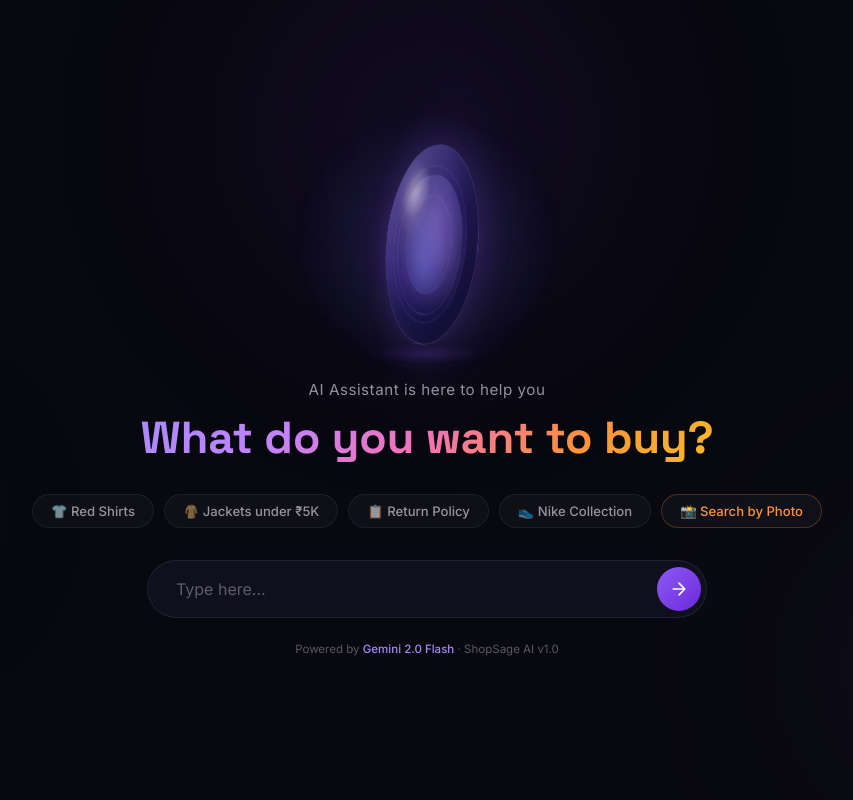
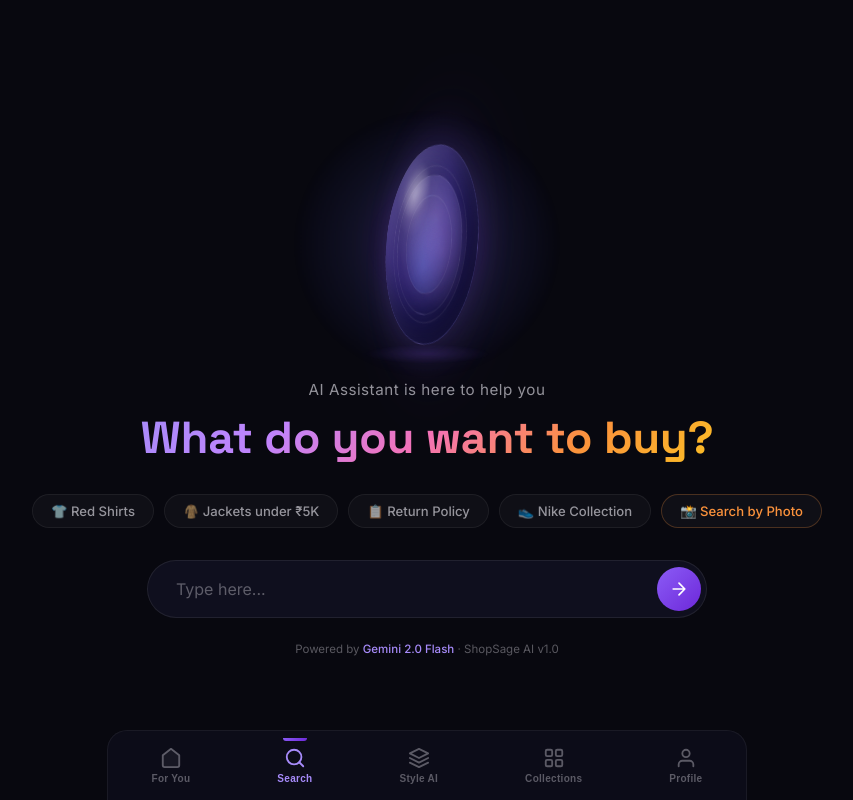
Before and after one commit to DevChiniwala/ShopSageAI, a FastAPI app: page / in a window 1280 px wide. Shown: the whole page, without its empty margins (213-1066 px from the left). Run offline with FastAPI, Linux system fonts and the light colour scheme; some libraries are stand-ins or nearby versions.

Commit message:
feat(ui): Premium interactive UI overhaul with GSAP and VanillaTilt

```diff
--- /dev/null
+++ b/shopsage/exports/audit_log_a1_20260603_215928.csv
@@ -0,0 +1,3 @@
+id,timestamp,actor_id,actor_type,action,resource_type,resource_id
+f4821c56-ff98-44ca-86c0-5366815b5c87,2026-06-03T21:59:28.847511+00:00,a1,admin,delete,tenant,t2
+b231a882-f9c7-4d72-b3e6-b6cb885adee9,2026-06-03T21:59:28.839395+00:00,a1,admin,create,tenant,t1
--- /dev/null
+++ b/shopsage/exports/usage_t1_20260603_215928.csv
@@ -0,0 +1,3 @@
+date,api_calls,agent_runs,searches,cost_incurred
+2026-05-01,100,0,0,0.0
+2026-05-02,200,0,0,0.0
--- /dev/null
+++ b/shopsage/exports/usage_t1_20260603_215929.csv
@@ -0,0 +1,2 @@
+date,api_calls,agent_runs,searches,cost_incurred
+2026-05-01,10,0,0,0.0
--- a/static/css/style.css
+++ b/static/css/style.css
@@ -54,6 +54,7 @@ body {
 
 /* ─── Ambient Background ────────────────────────────────────── */
 .ambient-bg { position: fixed; inset: 0; z-index: 0; overflow: hidden; pointer-events: none; }
+.ambient-bg spline-viewer { width: 100%; height: 100%; pointer-events: none; }
 .ambient-orb { position: absolute; border-radius: 50%; filter: blur(100px); opacity: 0.4; will-change: transform; }
 .orb-1 { width: 600px; height: 600px; background: radial-gradient(circle, rgba(124, 58, 237, 0.3), transparent 70%); top: -200px; left: 50%; transform: translateX(-50%); animation: orbFloat1 20s ease-in-out infinite; }
 .orb-2 { width: 400px; height: 400px; background: radial-gradient(circle, rgba(139, 92, 246, 0.2), transparent 70%); bottom: -100px; right: -100px; animation: orbFloat2 25s ease-in-out infinite; }
@@ -230,6 +231,20 @@ body {
     .chat-input-area { padding: 10px 14px 16px; }
 }
 
+/* ─── Bottom Navigation ─────────────────────────────────────── */
+.bottom-nav { position: fixed; bottom: 0; left: 0; right: 0; z-index: 100; display: flex; align-items: center; justify-content: space-around; height: 70px; background: rgba(13, 13, 26, 0.85); backdrop-filter: blur(24px); border-top: 1px solid rgba(255, 255, 255, 0.06); padding-bottom: env(safe-area-inset-bottom, 0); }
+.nav-item { display: flex; flex-direction: column; align-items: center; gap: 4px; background: none; border: none; cursor: pointer; color: var(--text-muted); padding: 8px 16px; transition: all 0.3s var(--ease-out); position: relative; }
+.nav-item.active { color: var(--purple-400); }
+.nav-item.active::before { content: ''; position: absolute; top: -1px; left: 50%; transform: translateX(-50%); width: 24px; height: 3px; border-radius: 0 0 4px 4px; background: var(--gradient-send); }
+.nav-item svg { width: 22px; height: 22px; transition: transform 0.2s var(--ease-spring); }
+.nav-item:active svg { transform: scale(0.85); }
+.nav-item .nav-label { font-size: 10px; font-weight: 600; letter-spacing: 0.3px; }
+
+@media (min-width: 768px) {
+    .bottom-nav { max-width: 860px; left: 50%; transform: translateX(-50%); border-radius: 20px 20px 0 0; border-left: 1px solid rgba(255, 255, 255, 0.06); border-right: 1px solid rgba(255, 255, 255, 0.06); }
+    .chat-screen { padding-bottom: 70px; } /* Ensure chat doesn't hide behind nav */
+}
+
 /* ─── Reduced Motion ────────────────────────────────────────── */
 @media (prefers-reduced-motion: reduce) {
     *, *::before, *::after { animation-duration: 0.01ms !important; transition-duration: 0.01ms !important; }
--- a/static/js/chat.js
+++ b/static/js/chat.js
@@ -262,6 +262,9 @@ function addUserMsg(text) {
         </div>`;
     messagesEl.appendChild(el);
     scrollBottom();
+    if (typeof gsap !== 'undefined') {
+        gsap.fromTo(el, { opacity: 0, y: 20, scale: 0.95 }, { opacity: 1, y: 0, scale: 1, duration: 0.4, ease: "back.out(1.5)" });
+    }
 }
 
 function addUserImageMsg(dataUrl, text) {
@@ -280,6 +283,9 @@ function addUserImageMsg(dataUrl, text) {
         </div>`;
     messagesEl.appendChild(el);
     scrollBottom();
+    if (typeof gsap !== 'undefined') {
+        gsap.fromTo(el, { opacity: 0, y: 20, scale: 0.95 }, { opacity: 1, y: 0, scale: 1, duration: 0.4, ease: "back.out(1.5)" });
+    }
 }
 
 function addBotMsg(text, route) {
@@ -310,6 +316,15 @@ function addBotMsg(text, route) {
         </div>`;
     messagesEl.appendChild(el);
     scrollBottom();
+    if (typeof gsap !== 'undefined') {
+        gsap.fromTo(el, { opacity: 0, x: -20, scale: 0.95 }, { opacity: 1, x: 0, scale: 1, duration: 0.5, ease: "back.out(1.2)" });
+    }
+    if (typeof VanillaTilt !== 'undefined') {
+        const priceCards = el.querySelectorAll('.price-card');
+        if (priceCards.length > 0) {
+            VanillaTilt.init(priceCards, { max: 10, speed: 400, glare: true, "max-glare": 0.1, scale: 1.02 });
+        }
+    }
 }
 
 // ─── Typing Indicator ───────────────────────────────────────────
@@ -322,6 +337,9 @@ function showTyping() {
         <div class="typing-dots"><span></span><span></span><span></span></div>`;
     messagesEl.appendChild(el);
     scrollBottom();
+    if (typeof gsap !== 'undefined') {
+        gsap.fromTo(el, { opacity: 0, scale: 0.8 }, { opacity: 1, scale: 1, duration: 0.3, ease: "power2.out" });
+    }
     return el;
 }
 
@@ -349,3 +367,21 @@ function formatMd(text) {
         .replace(/^(\d+)\. (.*$)/gm, '&nbsp;&nbsp;$1.&nbsp; $2')
         .replace(/\n/g, '<br>');
 }
+
+// ─── Premium UI Animations (GSAP) ───────────────────────────────
+document.addEventListener('DOMContentLoaded', () => {
+    // Check if GSAP is loaded
+    if (typeof gsap === 'undefined') return;
+
+    // Welcome Screen Stagger Animation
+    if (!welcomeScreen.classList.contains('hidden')) {
+        gsap.fromTo('.sphere-container',
+            { scale: 0, opacity: 0, rotationY: -90 },
+            { scale: 1, opacity: 1, rotationY: 0, duration: 1.2, ease: "elastic.out(1, 0.7)" }
+        );
+        gsap.fromTo(['.welcome-subtitle', '.welcome-title', '.suggestion-chips', '.welcome-input-wrapper', '.welcome-footer'],
+            { y: 40, opacity: 0 },
+            { y: 0, opacity: 1, duration: 0.8, stagger: 0.1, ease: "back.out(1.7)", delay: 0.2 }
+        );
+    }
+});
--- a/templates/index.html
+++ b/templates/index.html
@@ -8,14 +8,16 @@
     <link rel="preconnect" href="https://fonts.googleapis.com">
     <link rel="preconnect" href="https://fonts.gstatic.com" crossorigin>
     <link href="https://fonts.googleapis.com/css2?family=Inter:wght@300;400;500;600;700;800;900&family=Space+Grotesk:wght@400;500;600;700&display=swap" rel="stylesheet">
-    <link rel="stylesheet" href="/static/css/style.css">
+    <link rel="stylesheet" href="/static/css/style.css?v=2">
+    <script type="module" src="https://unpkg.com/@splinetool/viewer/build/spline-viewer.js"></script>
+    <script src="https://cdnjs.cloudflare.com/ajax/libs/gsap/3.12.2/gsap.min.js"></script>
+    <script src="https://cdnjs.cloudflare.com/ajax/libs/vanilla-tilt/1.8.1/vanilla-tilt.min.js"></script>
 </head>
 <body>
-    <!-- ═══ Ambient Background ═══ -->
+    <!-- ═══ Ambient 3D Background ═══ -->
     <div class="ambient-bg" aria-hidden="true">
-        <div class="ambient-orb orb-1"></div>
-        <div class="ambient-orb orb-2"></div>
-        <div class="ambient-orb orb-3"></div>
+        <!-- Default free spline scene: abstract floating shapes -->
+        <spline-viewer url="https://prod.spline.design/6Wq1Q7YGyM-iab9i/scene.splinecode"></spline-viewer>
     </div>
 
     <!-- ═══ WELCOME SCREEN ═══ -->
@@ -137,7 +139,46 @@
         </footer>
     </div>
 
-    <script src="/static/js/price_card.js"></script>
-    <script src="/static/js/chat.js"></script>
+    <!-- ═══ Bottom Navigation ═══ -->
+    <nav class="bottom-nav" aria-label="Main navigation">
+        <button class="nav-item" data-nav="feed" aria-label="For You feed" onclick="window.location.href='/feed'">
+            <svg viewBox="0 0 24 24" fill="none">
+                <path d="M3 9l9-7 9 7v11a2 2 0 01-2 2H5a2 2 0 01-2-2z" stroke="currentColor" stroke-width="2" stroke-linecap="round" stroke-linejoin="round" fill="currentColor" fill-opacity="0.15"/>
+            </svg>
+            <span class="nav-label">For You</span>
+        </button>
+        <button class="nav-item active" data-nav="search" aria-label="Search products" onclick="window.location.href='/'">
+            <svg viewBox="0 0 24 24" fill="none">
+                <circle cx="11" cy="11" r="8" stroke="currentColor" stroke-width="2"/>
+                <path d="M21 21l-4.35-4.35" stroke="currentColor" stroke-width="2" stroke-linecap="round"/>
+            </svg>
+            <span class="nav-label">Search</span>
+        </button>
+        <button class="nav-item" data-nav="style" aria-label="AI Style advisor">
+            <svg viewBox="0 0 24 24" fill="none">
+                <path d="M12 2L2 7l10 5 10-5-10-5zM2 17l10 5 10-5M2 12l10 5 10-5" stroke="currentColor" stroke-width="2" stroke-linecap="round" stroke-linejoin="round"/>
+            </svg>
+            <span class="nav-label">Style AI</span>
+        </button>
+        <button class="nav-item" data-nav="collections" aria-label="Your collections">
+            <svg viewBox="0 0 24 24" fill="none">
+                <rect x="3" y="3" width="7" height="7" rx="1.5" stroke="currentColor" stroke-width="2"/>
+                <rect x="14" y="3" width="7" height="7" rx="1.5" stroke="currentColor" stroke-width="2"/>
+                <rect x="3" y="14" width="7" height="7" rx="1.5" stroke="currentColor" stroke-width="2"/>
+                <rect x="14" y="14" width="7" height="7" rx="1.5" stroke="currentColor" stroke-width="2"/>
+            </svg>
+            <span class="nav-label">Collections</span>
+        </button>
+        <button class="nav-item" data-nav="profile" aria-label="Your profile">
+            <svg viewBox="0 0 24 24" fill="none">
+                <path d="M20 21v-2a4 4 0 00-4-4H8a4 4 0 00-4 4v2" stroke="currentColor" stroke-width="2" stroke-linecap="round" stroke-linejoin="round"/>
+                <circle cx="12" cy="7" r="4" stroke="currentColor" stroke-width="2"/>
+            </svg>
+            <span class="nav-label">Profile</span>
+        </button>
+    </nav>
+
+    <script src="/static/js/price_card.js?v=2"></script>
+    <script src="/static/js/chat.js?v=2"></script>
 </body>
 </html>
```
Also changed, not shown: shopsage/exports/search_analytics_system_20260603_215928.json (added, +15 -0 lines), shopsage/exports/usage_t1_20260603_215929.json (added, +12 -0 lines), shopsage/exports/usage_t2_20260603_215928.json (added, +12 -0 lines), static/js/feed.js (+17 -0 lines), templates/feed.html (+6 -4 lines).
